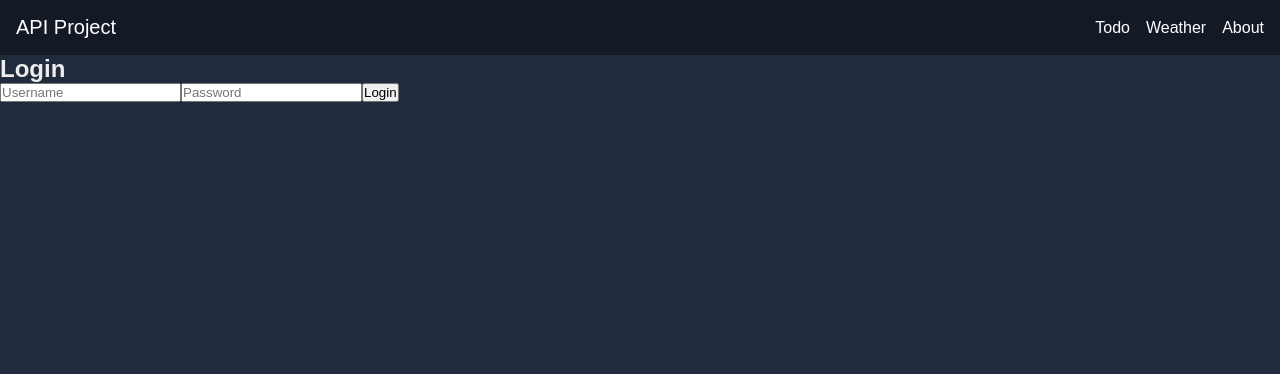
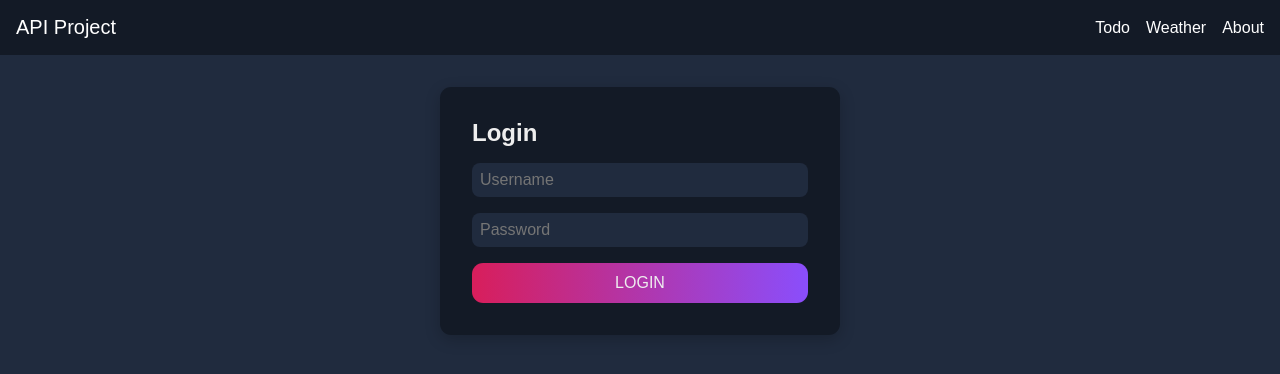
Before and after one commit to mjshubham21/clg-api-project, a React (Vite) app in the folder client/: page /login in a window 1280 px wide. Shown: the top 374 px of the page. Built offline with nearby package versions, Linux system fonts and the light colour scheme.

Commit message:
Still trying to fix Login and Signup!!

```diff
--- a/client/src/App.css
+++ b/client/src/App.css
@@ -283,7 +283,7 @@ h4 {
 }
 
 /* Welcome section  */
-.welcome {
+/* .welcome {
   max-width: 400px;
   margin: 0 auto;
   padding: 2rem;
@@ -314,4 +314,97 @@ h4 {
 
 .welcome__button:hover {
   background-color: var(--secondary);
+} */
+.welcome-container {
+  max-width: 37.5rem;
+  margin: 0 auto 2rem;
+  padding: 1.25rem;
+  border-radius: 0.3125rem;
+  box-shadow: 0 0.125rem 0.25rem rgba(0, 0, 0, 0.1);
 }
+
+.welcome-container h1 {
+  font-size: 1.5rem;
+  margin-bottom: 0.625rem;
+}
+
+.welcome-container p {
+  font-size: 1rem;
+  line-height: 1.5;
+}
+
+.button-container {
+  display: flex;
+  justify-content: center;
+  margin-top: 2rem;
+}
+
+.button {
+  padding: 0.7rem 1.5rem;
+  border-radius: 99px;
+  background-image: linear-gradient(to right, var(--primary), var(--secondary));
+  display: inline-block;
+  font-weight: 500;
+  text-transform: uppercase;
+  font-size: 1rem;
+  margin: 0 1rem;
+  text-align: center;
+  cursor: pointer;
+  color: var(--light);
+  transition: background-color 0.3s;
+}
+
+.button:hover {
+  background-color: #0077ff;
+}
+
+.button.signup {
+  background-image: linear-gradient(to right, var(--secondary), var(--primary));
+}
+
+/* Login section */
+.login-container {
+  max-width: 400px;
+  margin: 2rem auto;
+  padding: 2rem;
+  background-color: var(--dark);
+  border-radius: 0.7rem;
+  box-shadow: 0 0.3rem 1rem rgba(0, 0, 0, 0.2);
+}
+
+.login-container h2 {
+  font-size: 1.5rem;
+  color: var(--light);
+  margin-bottom: 1rem;
+}
+
+.login-container form {
+  display: flex;
+  flex-direction: column;
+}
+
+.login-container input {
+  margin-bottom: 1rem;
+  padding: 0.5rem;
+  font-size: 1rem;
+  background-color: var(--dark-alt);
+  color: var(--light);
+  border: none;
+  border-radius: 0.5rem;
+}
+
+.login-container button {
+  padding: 0.7rem;
+  border-radius: 0.7rem;
+  background-image: linear-gradient(to right, var(--primary), var(--secondary));
+  font-weight: 500;
+  text-transform: uppercase;
+  font-size: 1rem;
+  color: var(--light);
+  border: none;
+  cursor: pointer;
+}
+
+.login-container button:hover {
+  transform: scale(1.05);
+}
--- a/client/src/components/Login.jsx
+++ b/client/src/components/Login.jsx
@@ -11,7 +11,7 @@ const Login = ({ setLoggedIn }) => {
   };
 
   return (
-    <div>
+    <div className="login-container">
       <h2>Login</h2>
       <form>
         <input
@@ -19,6 +19,7 @@ const Login = ({ setLoggedIn }) => {
           placeholder="Username"
           value={username}
           onChange={(e) => setUsername(e.target.value)}
+          className="login-input"
         />
         <input
           type="password"
--- a/client/src/components/Welcome.jsx
+++ b/client/src/components/Welcome.jsx
@@ -5,11 +5,15 @@ import Signup from "./Signup";
 
 const Welcome = ({ setLoggedIn }) => {
   return (
-    <div>
+    <div className="welcome-container">
       <h1>Welcome to clg-api-project</h1>
-      <div>
-        <Link to="/login">Login</Link>
-        <Link to="/signup">Signup</Link>
+      <div className="button-container">
+        <Link to="/login" className="button">
+          Login
+        </Link>
+        <Link to="/signup" className="button signup">
+          Signup
+        </Link>
       </div>
       {/* Render the Login and Signup components based on the route */}
       <Routes>
```
